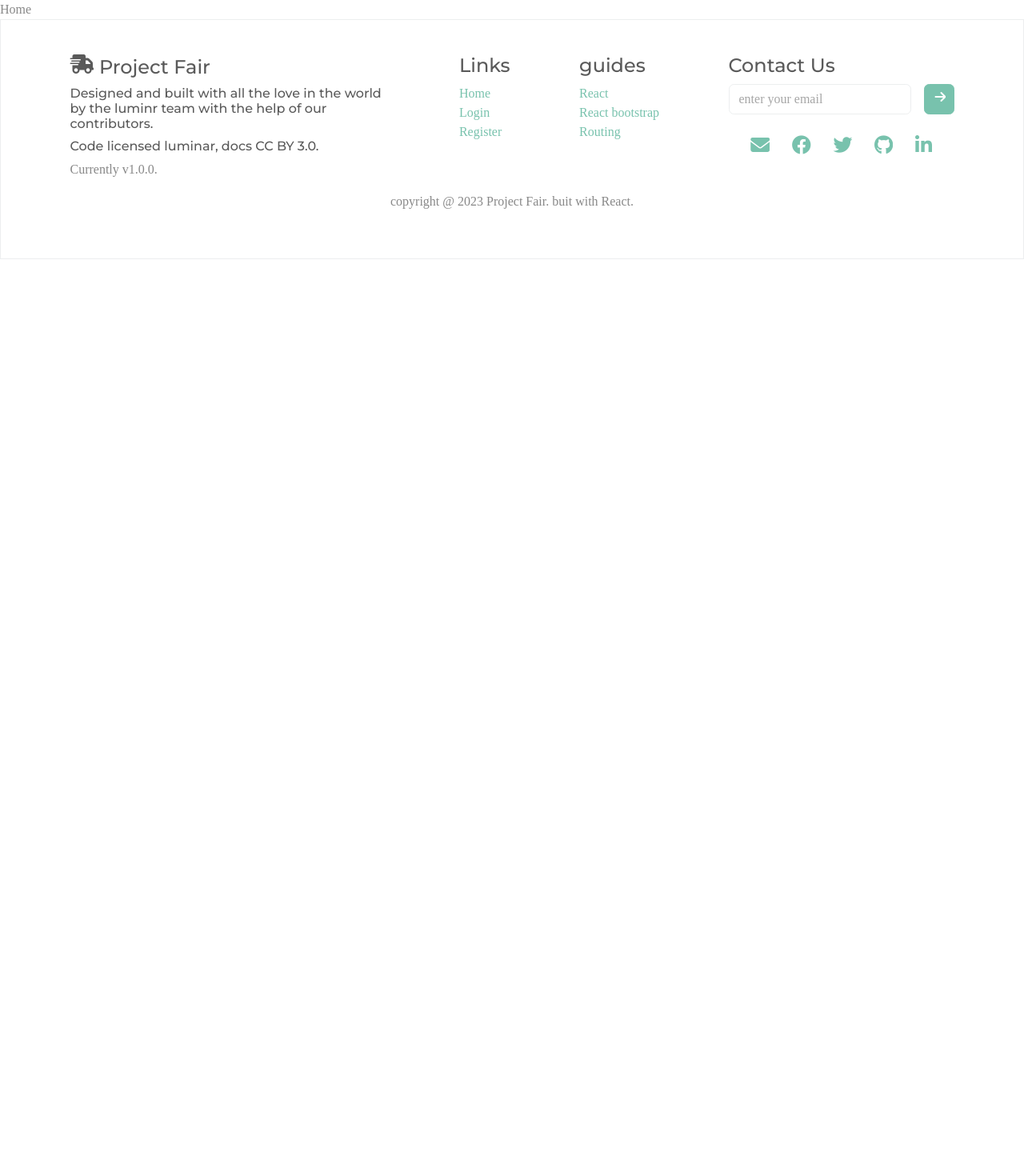
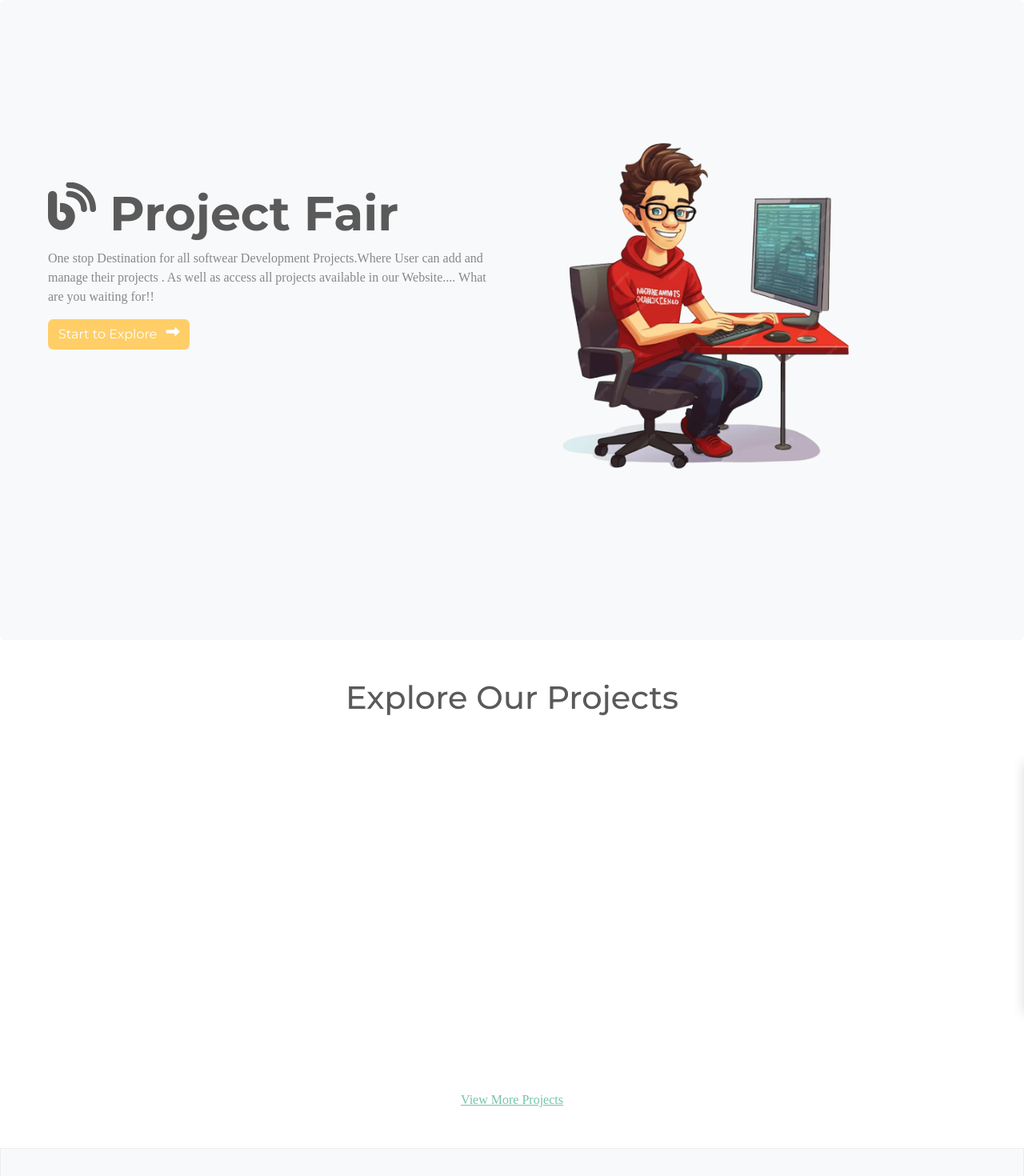
Before and after one commit to mohamedrishal/Project-Fair-MERN-, a React (Create React App) app: page / in a window 1280 px wide. Shown: the top 1470 px of the page at 80% size. Before the commit the page ends 800 px from the top, so only its background shows below. Built offline with nearby package versions, Linux system fonts and the light colour scheme; a web font is replaced by a local one.

Commit message:
second commit

```diff
--- a/src/Components/Footer.jsx
+++ b/src/Components/Footer.jsx
@@ -7,12 +7,12 @@ function Footer() {
     <div
       style={{ width: "100%", height: "300px" }}
       className="d-flex  flex-column
-    justify-content-center align-items-center border"
+    justify-content-center align-items-center border bg-light mt-5"
     >
       <div className="footer-div d-flex justify-content-evenly w-100 flex-wrap">
         <div className="website " style={{ width: "400px" }}>
           <h4>
-          <i class="fa-solid fa-truck-fast"></i> Project Fair
+          <i class="fa-solid fa-blog"></i> Project Fair
           </h4>
           <h6>
             Designed and built with all the love in the world by the luminr team
@@ -23,7 +23,7 @@ function Footer() {
         </div>
         <div className="links d-flex  flex-column">
           <h4>Links</h4>
-          <Link to={"/home"} style={{ textDecoration: "none" }}>
+          <Link to={"/"} style={{ textDecoration: "none" }}>
             {" "}
             Home
           </Link>
--- /dev/null
+++ b/src/Components/ProjectCard.jsx
@@ -0,0 +1,73 @@
+import React from "react";
+import Button from "react-bootstrap/Button";
+import Card from "react-bootstrap/Card";
+import projectPic from "../Assets/pic.png";
+import { useState } from "react";
+import Modal from "react-bootstrap/Modal";
+import { Row, Col } from "react-bootstrap";
+
+function ProjectCard() {
+  const [show, setShow] = useState(false);
+
+  const handleClose = () => setShow(false);
+  const handleShow = () => setShow(true);
+  return (
+    <>
+      <Card className="shadow mb-5 btn" onClick={handleShow}>
+        <Card.Img variant="top" src={projectPic} />
+        <Card.Body>
+          <Card.Title className="text-dark">Card Title</Card.Title>
+        </Card.Body>
+      </Card>
+
+      <Modal size="lg" show={show} onHide={handleClose}>
+        <Modal.Header closeButton>
+          <Modal.Title>Modal heading</Modal.Title>
+        </Modal.Header>
+        <Modal.Body>
+          <Row>
+            <Col md={6}>
+              <img
+                style={{ height: "200px" }}
+                className="img-fluid"
+                src={projectPic}
+                alt="Project image"
+              />
+            </Col>
+            <Col md={6}>
+              <h2>Project Title</h2>
+              <p>
+                Lorem ipsum dolor, sit amet consectetur adipisicing elit.
+                Pariatur illo adipisci cupiditate commodi provident sed,
+                voluptatibus repudiandae enim, assumenda, recusandae in sequi
+                temporibus animi atque quasi totam nisi voluptate nesciunt.
+              </p>
+              <p>
+                Language Used :{" "}
+                <span className="fw-bolder">HTML,CSS React</span>
+              </p>
+            </Col>
+          </Row>
+          <div className="mt-3">
+            <a
+              href="https://github.com/mohamedrishal/CRUD-Contact-list-app.git"
+              target="_blank"
+              className="btn me-3"
+            >
+              <i class="fa-brands fa-github fa-2x text-dark"></i>
+            </a>
+            <a
+              href="https://crud-contact-list-app.vercel.app/"
+              target="_blank"
+              className="btn me-3"
+            >
+              <i class="fa-solid fa-link fa-2x text-dark"></i>
+            </a>
+          </div>
+        </Modal.Body>
+      </Modal>
+    </>
+  );
+}
+
+export default ProjectCard;
--- a/src/Pages/Home.jsx
+++ b/src/Pages/Home.jsx
@@ -1,9 +1,64 @@
-import React from 'react'
+import React from "react";
+import { Col, Row } from "react-bootstrap";
+import img from "../Assets/projectfair.png";
+import { Link } from "react-router-dom";
+import ProjectCard from "../Components/ProjectCard";
 
 function Home() {
   return (
-    <div>Home</div>
-  )
+    <>
+      {/* Landing Section */}
+      <div
+        style={{ width: "100%", height: "100vh", backgroundColor: "#f8f9fa" }}
+        className="container-fluid rounded"
+      >
+        <Row className="align-items-center p-5">
+          <Col sm={12} md={6}>
+            <h1 style={{ fontSize: "60px" }} className="fw-bolder">
+              <i class="fa-solid fa-blog"></i> Project Fair
+            </h1>
+            <p>
+              One stop Destination for all softwear Development Projects.Where
+              User can add and manage their projects . As well as access all
+              projects available in our Website.... What are you waiting for!!
+            </p>
+            <button className="btn btn-warning">
+              Start to Explore{" "}
+              <i class="fa-solid fa-right-long fa-beat ms-2"></i>
+            </button>
+          </Col>
+          <Col sm={12} md={6}>
+            <img
+              style={{ marginTop: "100px" }}
+              className="w-75"
+              src={img}
+              alt=""
+            />
+          </Col>
+        </Row>
+      </div>
+      {/* all Projects */}
+      <div className="all-projects mt-5">
+        <h1 className="text-center mb-5">Explore Our Projects</h1>
+        <marquee scrollAmount={19}>
+          <Row>
+            <Col sm={12} md={4}>
+              <ProjectCard />
+            </Col>{" "}
+            <Col sm={12} md={4}>
+              <ProjectCard />
+            </Col>{" "}
+            <Col sm={12} md={4}>
+              <ProjectCard />
+            </Col>
+          </Row>
+        </marquee>
+        <div className="text-center mt-5">
+          <Link to={"/projects"}>View More Projects</Link>
+        </div>
+      </div>
+    </>
+  );
 }
 
-export default Home
+export default Home;
```
Also changed, not shown: src/Assets/pic.png (added), src/Assets/projectfair.png (added).
